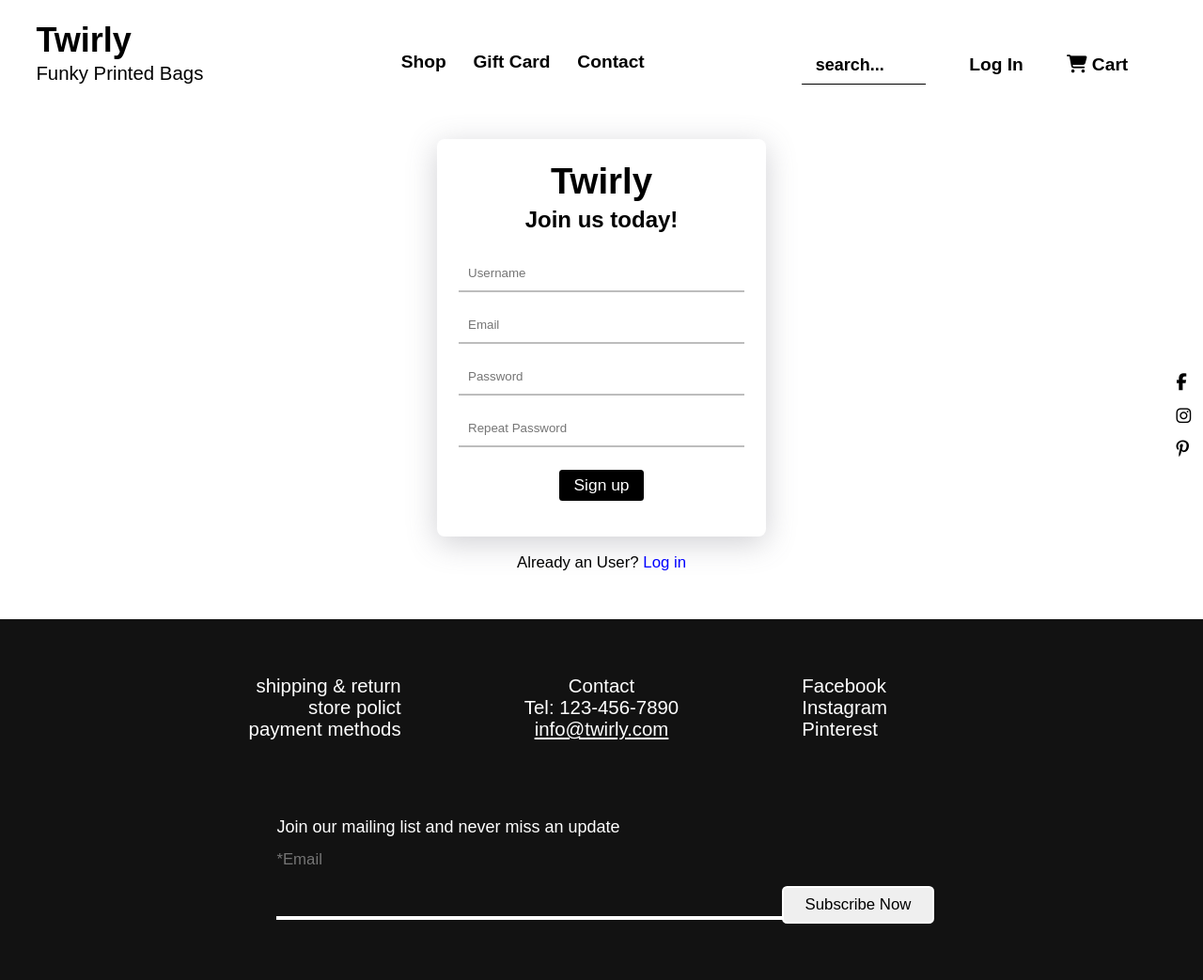
After one commit to longiniii/funky-printed-bags, a Flask app: page /sign-up in a window 1280 px wide. The commit adds this page. Shown: the whole page at 94% size. Run offline with Flask 3, Linux system fonts and the light colour scheme; some web fonts are replaced.

Commit message:
add sign up and log in

```diff
--- a/app.py
+++ b/app.py
@@ -214,29 +214,44 @@ data = [
 ]
 
 
+@app.context_processor
+def global_variable():
+    return dict(products=data)
+
+
 @app.route("/")
 def index():
-    return render_template("index.html", products=data)
+    return render_template("index.html")
 
 
 @app.route("/product/<product_id>")
 def product_details(product_id):
-    return render_template("product.html", products=data, product=data[int(product_id) - 1])
+    return render_template("product.html", product=data[int(product_id) - 1])
 
 
 @app.route("/gift-card")
 def gift_card():
-    return render_template("gift-card.html", products=data)
+    return render_template("gift-card.html")
 
 
 @app.route("/gift-card-checkout")
 def gift_card_checkout():
-    return render_template("gift-card-checkout.html", products=data)
+    return render_template("gift-card-checkout.html")
 
 
 @app.route("/contact")
 def contact():
-    return render_template("contact.html", products=data)
+    return render_template("contact.html")
+
+
+@app.route("/log-in")
+def log_in():
+    return render_template("log-in.html")
+
+
+@app.route("/sign-up")
+def sign_in():
+    return render_template("sign-up.html")
 
 
 app.run(debug=True)
--- a/static/style.css
+++ b/static/style.css
@@ -3,6 +3,7 @@
   --color2: rgb(0,0,0);
   --color3: red;
   --color4: rgb(117,117,117);
+  --color5: rgb(240,240,240) ;
 }
 
 * {
@@ -96,7 +97,7 @@ html {
   width: 20rem;
   height: 330px;
   overflow: auto;
-  border-bottom: 2px solid black;
+  border-bottom: 2px solid var(--color2);
 }
 #header #right #nav-product-search-results h3 {
   padding-top: 10px;
@@ -150,6 +151,7 @@ html {
   font-weight: 700;
   width: 6rem;
   height: 2.5rem;
+  cursor: pointer;
 }
 #header #right #nav-cart-open-button {
   position: absolute;
@@ -685,9 +687,8 @@ html {
 }
 #gift-card #main-div #price-and-quantity #quantity-div #quantity {
   text-align: center;
-  font-size: 1.8rem;
-  padding-top: 4.7%;
-  flex: 1;
+  font-size: 1.85rem;
+  cursor: default;
 }
 #gift-card #main-div #price-and-quantity #for-who {
   position: absolute;
@@ -1207,6 +1208,143 @@ html {
   cursor: pointer;
 }
 
+#log-in {
+  margin-top: 40px;
+  margin-bottom: 50px;
+}
+#log-in form {
+  margin: auto;
+  width: 315px;
+  border-radius: 8px;
+  box-shadow: rgba(100, 100, 111, 0.3) 0px 7px 32px 0px;
+  padding: 23px;
+}
+#log-in form h1 {
+  text-align: center;
+  font-size: 3.2rem;
+}
+#log-in form h2 {
+  padding-top: 5px;
+  text-align: center;
+  font-size: 2rem;
+}
+#log-in form label {
+  color: rgb(101, 107, 115);
+}
+#log-in form input {
+  background-color: var(--color5);
+  outline: none;
+  border: none;
+  width: 100%;
+  height: 40px;
+  padding-left: 10px;
+}
+#log-in form input:focus {
+  border-bottom: 2px solid var(--color2);
+}
+#log-in form #username-or-email {
+  margin-top: 23px;
+}
+#log-in form #password {
+  margin-top: 15px;
+}
+#log-in form button {
+  display: block;
+  margin: auto;
+  margin-top: 24px;
+  margin-bottom: 15px;
+  border-radius: 3.5px;
+  height: 33px;
+  width: 90px;
+  background-color: var(--color2);
+  color: white;
+  outline: none;
+  border: none;
+  font-size: 1.45rem;
+  transition-duration: 0.3s;
+  cursor: pointer;
+  border: 2px solid var(--color2);
+}
+#log-in form button:hover {
+  color: var(--color2);
+  background-color: var(--color1);
+}
+#log-in #new-to-twirly {
+  padding-top: 18px;
+  text-align: center;
+  font-size: 1.4rem;
+}
+#log-in #new-to-twirly a {
+  color: blue;
+}
+
+#sign-up {
+  margin-top: 40px;
+  margin-bottom: 50px;
+}
+#sign-up form {
+  margin: auto;
+  width: 350px;
+  border-radius: 8px;
+  box-shadow: rgba(100, 100, 111, 0.3) 0px 7px 32px 0px;
+  padding: 23px;
+}
+#sign-up form h1 {
+  text-align: center;
+  font-size: 3.2rem;
+}
+#sign-up form h2 {
+  padding-top: 5px;
+  text-align: center;
+  font-size: 2rem;
+}
+#sign-up form input {
+  outline: none;
+  border: none;
+  border-bottom: 2px solid rgba(125, 125, 125, 0.5);
+  width: 100%;
+  height: 40px;
+  padding-left: 10px;
+}
+#sign-up form input:focus {
+  border-bottom: 2px solid var(--color2);
+}
+#sign-up form div {
+  margin-top: 15px;
+}
+#sign-up form #username {
+  margin-top: 23px;
+}
+#sign-up form button {
+  display: block;
+  margin: auto;
+  margin-top: 24px;
+  margin-bottom: 15px;
+  border-radius: 3.5px;
+  height: 33px;
+  width: 90px;
+  background-color: var(--color2);
+  color: white;
+  outline: none;
+  border: none;
+  font-size: 1.45rem;
+  transition-duration: 0.3s;
+  cursor: pointer;
+  border: 2px solid var(--color2);
+}
+#sign-up form button:hover {
+  color: var(--color2);
+  background-color: var(--color1);
+}
+#sign-up #already-an-user {
+  padding-top: 18px;
+  text-align: center;
+  font-size: 1.4rem;
+}
+#sign-up #already-an-user a {
+  color: blue;
+}
+
 a {
   text-decoration: none;
   color: inherit;
--- a/static/style.scss
+++ b/static/style.scss
@@ -1,8 +1,8 @@
-$color5: var(--color5);
 $color4: var(--color4);
 $color1: var(--color1);
 $color2: var(--color2);
 $color3: var(--color3);
+$color5: var(--color5);
 
 
 :root {
@@ -10,6 +10,7 @@ $color3: var(--color3);
 	--color2: rgb(0,0,0);
 	--color3: red;
 	--color4: rgb(117,117,117);
+    --color5: rgb(240,240,240)
 }
 
 * {
@@ -101,7 +102,7 @@ html {
             width: 20rem;
             height: 330px;
             overflow: auto;
-            border-bottom: 2px solid black;
+            border-bottom: 2px solid $color2;
             h3 {
                 padding-top: 10px;
                 padding-left: 18px;
@@ -147,7 +148,6 @@ html {
         #login {
             position: absolute;
             top: 4.5rem;
-            // left: 22rem;
             left: 50%;
             font-size: 1.6rem;
             border: none;
@@ -155,6 +155,7 @@ html {
             font-weight: 700;
             width: 6rem;
             height: 2.5rem;
+            cursor: pointer;
         }
         #nav-cart-open-button {
             position: absolute;
@@ -686,9 +687,8 @@ html {
                 }
                 #quantity {
                     text-align: center;
-                    font-size: 1.8rem;
-                    padding-top: 4.7%;
-                    flex: 1;
+                    font-size: 1.85rem;
+                    cursor: default;
                 }
             }
             #for-who {
@@ -1213,6 +1213,142 @@ html {
     }
 }
 
+#log-in {
+    margin-top: 40px;
+    margin-bottom: 50px;
+    form {
+        margin: auto;
+        width: 315px;
+        border-radius: 8px;
+        box-shadow: rgba(100, 100, 111, 0.3) 0px 7px 32px 0px;
+        padding: 23px;
+        h1 {
+            text-align: center;
+            font-size: 3.2rem;
+        }
+        h2 {
+            padding-top: 5px;
+            text-align: center;
+            font-size: 2rem;
+        }
+        label {
+            color: rgb(101, 107, 115);
+        }
+        input {
+            background-color: $color5;
+            outline: none;
+            border: none;
+            width: 100%;
+            height: 40px;
+            padding-left: 10px;
+            &:focus {
+                border-bottom: 2px solid $color2;
+            }
+        }
+        #username-or-email {
+            margin-top: 23px;
+        }
+        #password {
+            margin-top: 15px;
+        }
+        button {
+            display: block;
+            margin: auto;
+            margin-top: 24px;
+            margin-bottom: 15px;
+            border-radius: 3.5px;
+            height: 33px;
+            width: 90px;
+            background-color: $color2;
+            color: white;
+            outline: none;
+            border: none;
+            font-size: 1.45rem;
+            transition-duration: 0.3s;
+            cursor: pointer;
+            border: 2px solid $color2;
+            &:hover {
+                color: $color2;
+                background-color: $color1;
+            }
+        }
+    }
+    #new-to-twirly {
+        padding-top: 18px;
+        text-align: center;
+        font-size: 1.4rem;
+        a {
+            color: blue;
+        }
+    }
+}
+#sign-up {
+    margin-top: 40px;
+    margin-bottom: 50px;
+    form {
+        margin: auto;
+        width: 350px;
+        border-radius: 8px;
+        box-shadow: rgba(100, 100, 111, 0.3) 0px 7px 32px 0px;
+        padding: 23px;
+        h1 {
+            text-align: center;
+            font-size: 3.2rem;
+        }
+        h2 {
+            padding-top: 5px;
+            text-align: center;
+            font-size: 2rem;
+        }
+        input {
+            outline: none;
+            border: none;
+            border-bottom: 2px solid rgba(125, 125, 125, 0.5);
+            width: 100%;
+            height: 40px;
+            padding-left: 10px;
+            &:focus {
+                border-bottom: 2px solid $color2;
+            }
+        }
+        div {
+            margin-top: 15px;
+        }
+        #username {
+            margin-top: 23px;
+        }
+        button {
+            display: block;
+            margin: auto;
+            margin-top: 24px;
+            margin-bottom: 15px;
+            border-radius: 3.5px;
+            height: 33px;
+            width: 90px;
+            background-color: $color2;
+            color: white;
+            outline: none;
+            border: none;
+            font-size: 1.45rem;
+            transition-duration: 0.3s;
+            cursor: pointer;
+            border: 2px solid $color2;
+            &:hover {
+                color: $color2;
+                background-color: $color1;
+            }
+        }
+    }
+    #already-an-user {
+        padding-top: 18px;
+        text-align: center;
+        font-size: 1.4rem;
+        a {
+            color: blue;
+        }
+    }
+}
+
 
 a {
     text-decoration: none;
--- a/templates/gift-card.html
+++ b/templates/gift-card.html
@@ -23,7 +23,7 @@
             <input class="amount" type="radio" id="m200" name="amount" value="200">
             <div id="quantity-div">
                 <button id="subtract" type="button">-</button>
-                <p id="quantity">1</p>
+                <button id="quantity">1</button>
                 <button id="add" type="button">+</button>
             </div>
             <p id="for-who">Who's the gift card for?</p>
--- a/templates/header.html
+++ b/templates/header.html
@@ -28,7 +28,7 @@
             </a>
             {% endfor%}
         </div>
-        <button id="login">Log In</button>
+        <a href="/log-in"><button id="login">Log In</button></a>
         <button id="nav-cart-open-button"><i class="fa-solid fa-cart-shopping"></i> Cart</button>
     </div>
 </header>
--- /dev/null
+++ b/templates/sign-up.html
@@ -0,0 +1,24 @@
+{% extends 'base.html'%}
+
+{% block body %}
+<section id="sign-up">
+    <form action="">
+        <h1>Twirly</h1>
+        <h2>Join us today!</h2>
+        <div id="username">
+            <input id="username-input" placeholder="Username" type="text">
+        </div>
+        <div id="email">
+            <input id="email-input" placeholder="Email" type="text">
+        </div>
+        <div id="password">
+            <input id="password-iinput" placeholder="Password" type="password">
+        </div>
+        <div id="repeat-password">
+            <input id="repeat-password-iinput" placeholder="Repeat Password" type="password">
+        </div>
+        <button>Sign up</button>
+    </form>
+    <p id="already-an-user">Already an User? <a href="/log-in">Log in</a></p>
+</section>
+{% endblock %}
```
Also changed, not shown: templates/log-in.html (added, +23 -0 lines), 1 other file.
